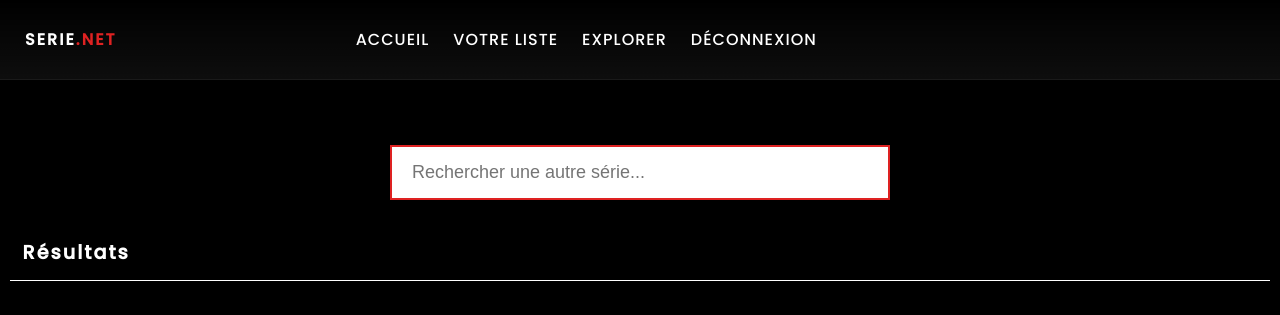
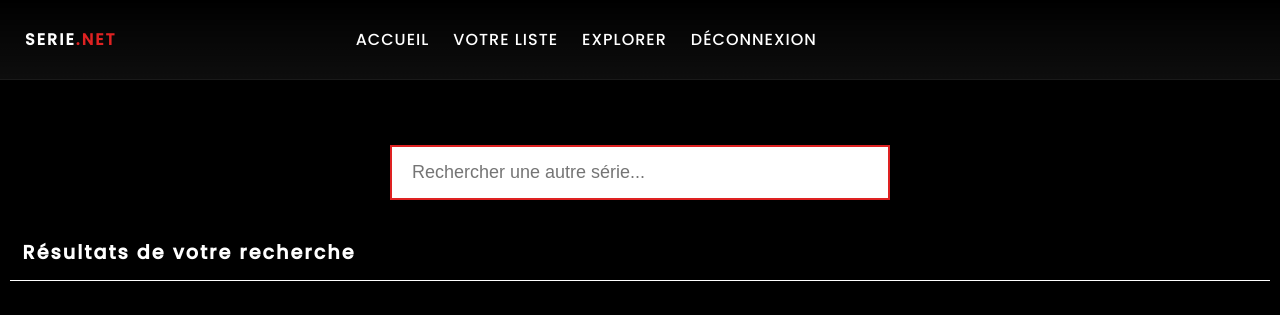
Before and after one commit to otsubyo/SerieNet, a PHP site: page /search/view/html/search.php in a window 1280 px wide. Shown: the top 315 px of the page. Run offline with PHP 8.4, Linux system fonts and the light colour scheme.

Commit message:
push résultat

```diff
--- a/view/html/search.php
+++ b/view/html/search.php
@@ -36,7 +36,7 @@
 
 <section class="search-results">
     <div class="banner-content">
-        <h2>Résultats</h2>
+        <h2>Résultats de votre recherche</h2>
         <div class="box-container">
             <div class="box">
                 <img src="../../ressources/posts/stargate_universe.jpg" alt="">
```
